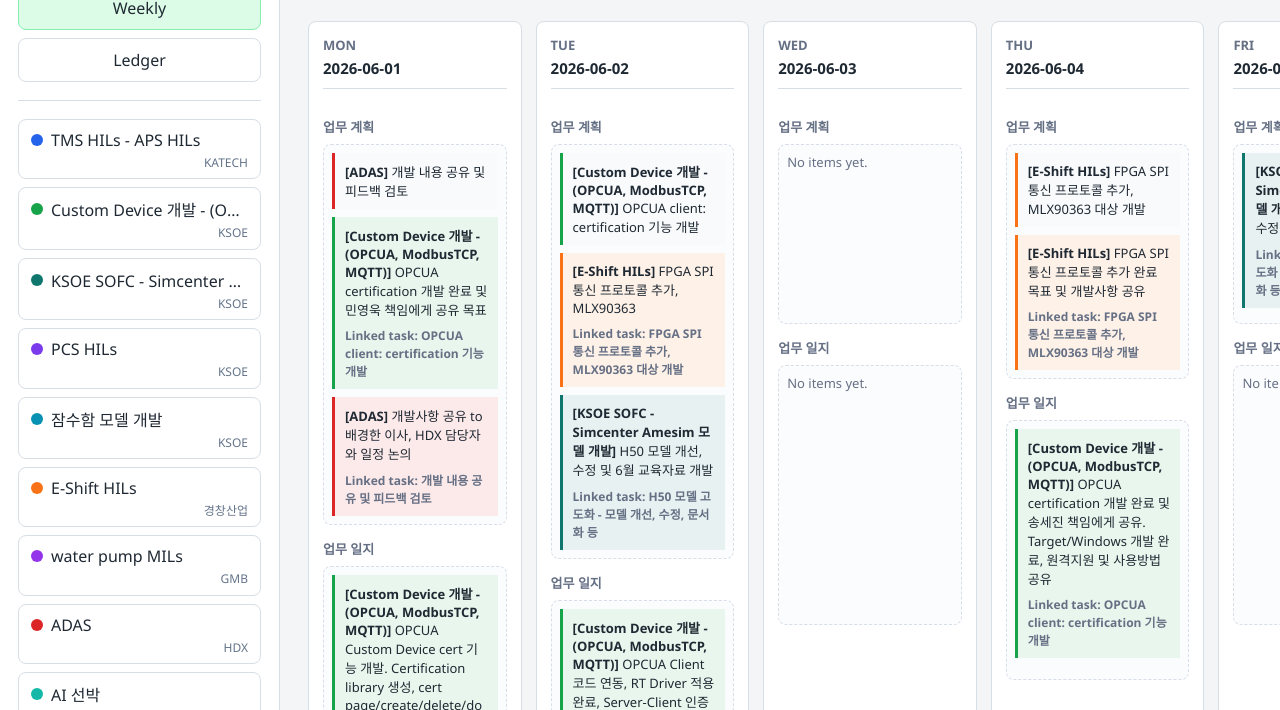
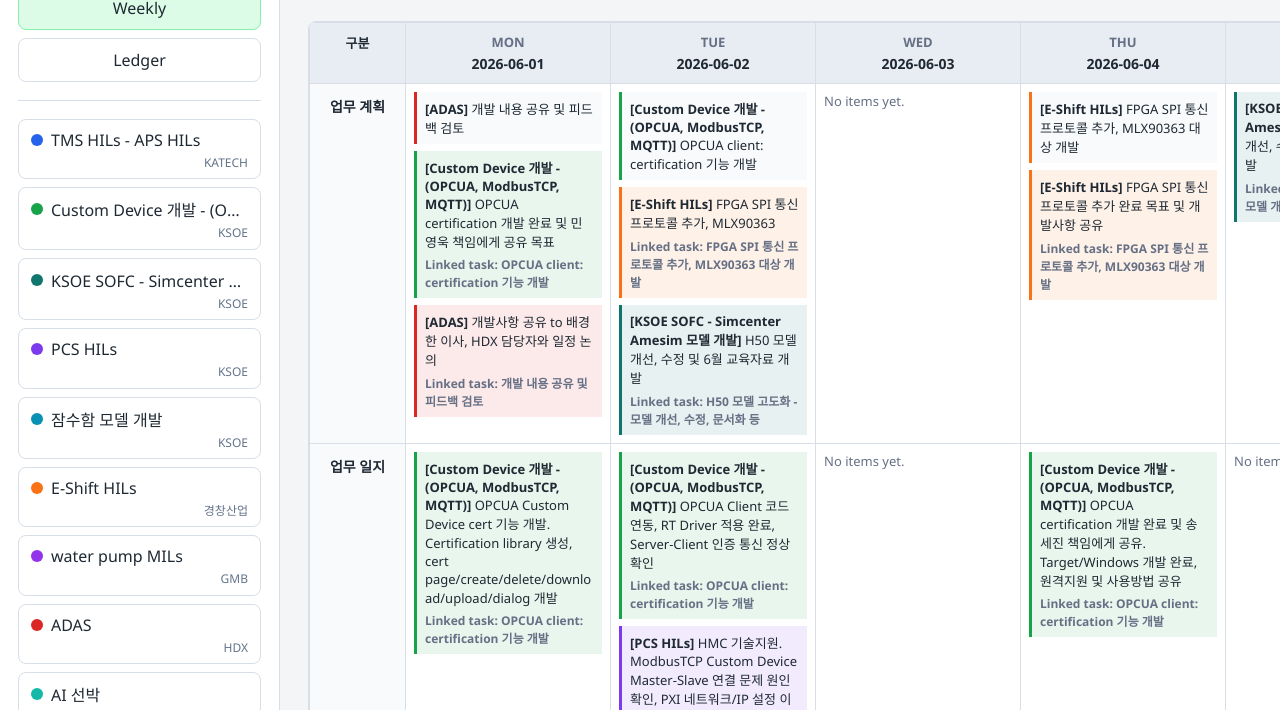
Before and after one commit to JongWoo-Woo1/todo-hius, a website built with Vite: page index.html in a window 1280 px wide. Both pictures are taken after a click on the button "Weekly". Shown: the part 90-800 px from the top of the page. Built offline with nearby package versions, Linux system fonts and the light colour scheme.

Commit message:
style: convert weekly view to table layout

```diff
--- a/src/styles.css
+++ b/src/styles.css
@@ -1124,78 +1124,85 @@ button {
 }
 
 .weekly-grid {
-  display: grid;
-  grid-template-columns: repeat(5, minmax(0, 1fr));
-  gap: 14px;
-  align-items: stretch;
-}
-
-.weekly-day-card {
-  min-width: 0;
-  display: grid;
-  grid-template-rows: auto auto auto;
-  align-content: start;
+  overflow-x: auto;
   border: 1px solid var(--line);
   border-radius: 8px;
   background: var(--panel);
-  padding: 14px;
 }
 
-.weekly-day-title {
-  display: grid;
-  gap: 4px;
-  margin-bottom: 14px;
-  padding-bottom: 10px;
-  border-bottom: 1px solid var(--line);
+.weekly-table {
+  width: 100%;
+  min-width: 1040px;
+  border-collapse: collapse;
+  table-layout: fixed;
 }
 
-.weekly-day-title span {
+.weekly-table th,
+.weekly-table td {
+  border: 1px solid var(--line);
+  vertical-align: top;
+}
+
+.weekly-table thead th {
+  background: #e8edf3;
+  color: var(--ink);
+  padding: 10px 12px;
+  text-align: center;
+  font-size: 13px;
+}
+
+.weekly-table thead th:first-child,
+.weekly-table tbody th {
+  width: 96px;
+}
+
+.weekly-table thead span {
+  display: block;
   color: var(--muted);
-  font-size: 13px;
-  font-weight: 700;
+  font-weight: 800;
   text-transform: uppercase;
 }
 
-.weekly-day-title strong {
-  font-size: 15px;
+.weekly-table thead strong {
+  display: block;
+  margin-top: 3px;
+  font-size: 14px;
 }
 
-.weekly-section {
-  display: grid;
-  gap: 8px;
-  margin-top: 14px;
+.weekly-table tbody th {
+  background: #f8fafc;
+  padding: 12px 10px;
+  text-align: center;
+  font-size: 14px;
+  white-space: nowrap;
 }
 
-.weekly-section h4 {
-  margin: 0;
-  color: var(--muted);
-  font-size: 13px;
+.weekly-table td {
+  padding: 8px;
+  background: #ffffff;
 }
 
-.weekly-section-body {
+.weekly-table tr[data-weekly-section="plan"] td {
+  height: 170px;
+}
+
+.weekly-table tr[data-weekly-section="done"] td {
+  height: 260px;
+}
+
+.weekly-table-cell-body {
   display: grid;
   align-content: start;
-  gap: 8px;
-  border: 1px dashed #d7dee8;
-  border-radius: 8px;
-  background: #fbfcfe;
-  padding: 8px;
-}
-
-.weekly-section[data-weekly-section="plan"] .weekly-section-body {
-  min-height: 180px;
-}
-
-.weekly-section[data-weekly-section="done"] .weekly-section-body {
-  min-height: 260px;
+  gap: 7px;
+  min-height: 100%;
 }
 
 .weekly-item {
   display: grid;
-  gap: 8px;
+  gap: 5px;
   border-left: 3px solid var(--project-color);
   background: color-mix(in srgb, var(--project-color) 10%, white);
-  padding: 9px 10px;
+  padding: 7px 8px;
   font-size: 13px;
 }
 
@@ -1294,7 +1301,9 @@ button {
   }
 
   .weekly-grid {
-    grid-template-columns: 1fr;
+    margin-right: -16px;
+    border-right: 0;
+    border-radius: 8px 0 0 8px;
   }
 
   .calendar-range-grid {
--- a/src/ui/render.ts
+++ b/src/ui/render.ts
@@ -421,33 +421,22 @@ function renderWeeklyItem(item: WeeklyItem): HTMLElement {
   return wrapper;
 }
 
-function renderWeeklySection(sectionKey: (typeof WEEKLY_SECTIONS)[number]["key"], title: string, items: WeeklyItem[]): HTMLElement {
-  const section = document.createElement("section");
-  section.className = "weekly-section";
-  section.dataset.weeklySection = sectionKey;
-
-  const heading = document.createElement("h4");
-  heading.textContent = title;
-  section.append(heading);
-
+function renderWeeklyItems(items: WeeklyItem[]): HTMLElement {
   const body = document.createElement("div");
-  body.className = "weekly-section-body";
-
+  body.className = "weekly-table-cell-body";
   if (items.length === 0) {
     const empty = document.createElement("p");
     empty.className = "weekly-empty";
     empty.textContent = "No items yet.";
     body.append(empty);
-    section.append(body);
-    return section;
+    return body;
   }
 
   items.forEach((item) => {
     body.append(renderWeeklyItem(item));
   });
 
-  section.append(body);
-  return section;
+  return body;
 }
 
 function renderWeekly(): void {
@@ -507,27 +496,53 @@ function renderWeekly(): void {
     weeklyItemCount += 1;
   });
 
-  getWeekdays(visibleWeekDate).forEach((date) => {
+  const weekdays = getWeekdays(visibleWeekDate);
+  const table = document.createElement("table");
+  table.className = "weekly-table";
+
+  const thead = document.createElement("thead");
+  const headerRow = document.createElement("tr");
+  const sectionHeader = document.createElement("th");
+  sectionHeader.scope = "col";
+  sectionHeader.textContent = "구분";
+  headerRow.append(sectionHeader);
+
+  weekdays.forEach((date) => {
     const dateKey = toDateKey(date);
-    const dayBuckets = buckets.get(dateKey)!;
-    const dayCard = document.createElement("article");
-    dayCard.className = "weekly-day-card";
-
-    const dayTitle = document.createElement("div");
-    dayTitle.className = "weekly-day-title";
-    const dayName = document.createElement("span");
-    dayName.textContent = date.toLocaleDateString("en-US", { weekday: "short" });
-    const dayDate = document.createElement("strong");
-    dayDate.textContent = dateKey;
-    dayTitle.append(dayName, dayDate);
-    dayCard.append(dayTitle);
-
-    WEEKLY_SECTIONS.forEach((section) => {
-      dayCard.append(renderWeeklySection(section.key, section.title, dayBuckets[section.key]));
-    });
-
-    weeklyGrid.append(dayCard);
-  });
+    const th = document.createElement("th");
+    th.scope = "col";
+    th.innerHTML = `
+      <span>${date.toLocaleDateString("en-US", { weekday: "short" })}</span>
+      <strong>${dateKey}</strong>
+    `;
+    headerRow.append(th);
+  });
+
+  thead.append(headerRow);
+  table.append(thead);
+
+  const tbody = document.createElement("tbody");
+  WEEKLY_SECTIONS.forEach((section) => {
+    const row = document.createElement("tr");
+    row.dataset.weeklySection = section.key;
+
+    const rowHeader = document.createElement("th");
+    rowHeader.scope = "row";
+    rowHeader.textContent = section.title;
+    row.append(rowHeader);
+
+    weekdays.forEach((date) => {
+      const dateKey = toDateKey(date);
+      const dayBuckets = buckets.get(dateKey)!;
+      const cell = document.createElement("td");
+      cell.append(renderWeeklyItems(dayBuckets[section.key]));
+      row.append(cell);
+    });
+
+    tbody.append(row);
+  });
+  table.append(tbody);
+  weeklyGrid.append(table);
 
   weeklyEmptyState.hidden = weeklyItemCount > 0;
 }
```
Also changed, not shown: HISTORY.md (+1 -0 lines), README.md.
